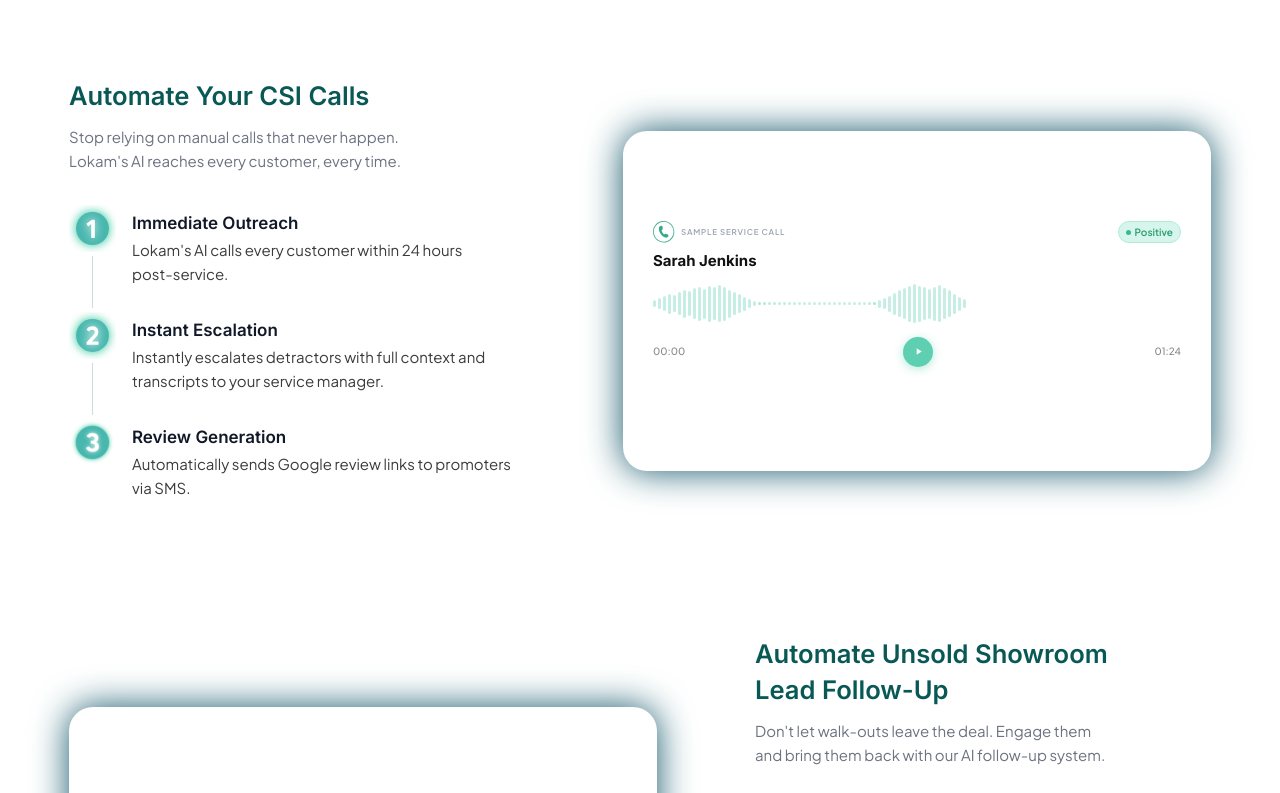
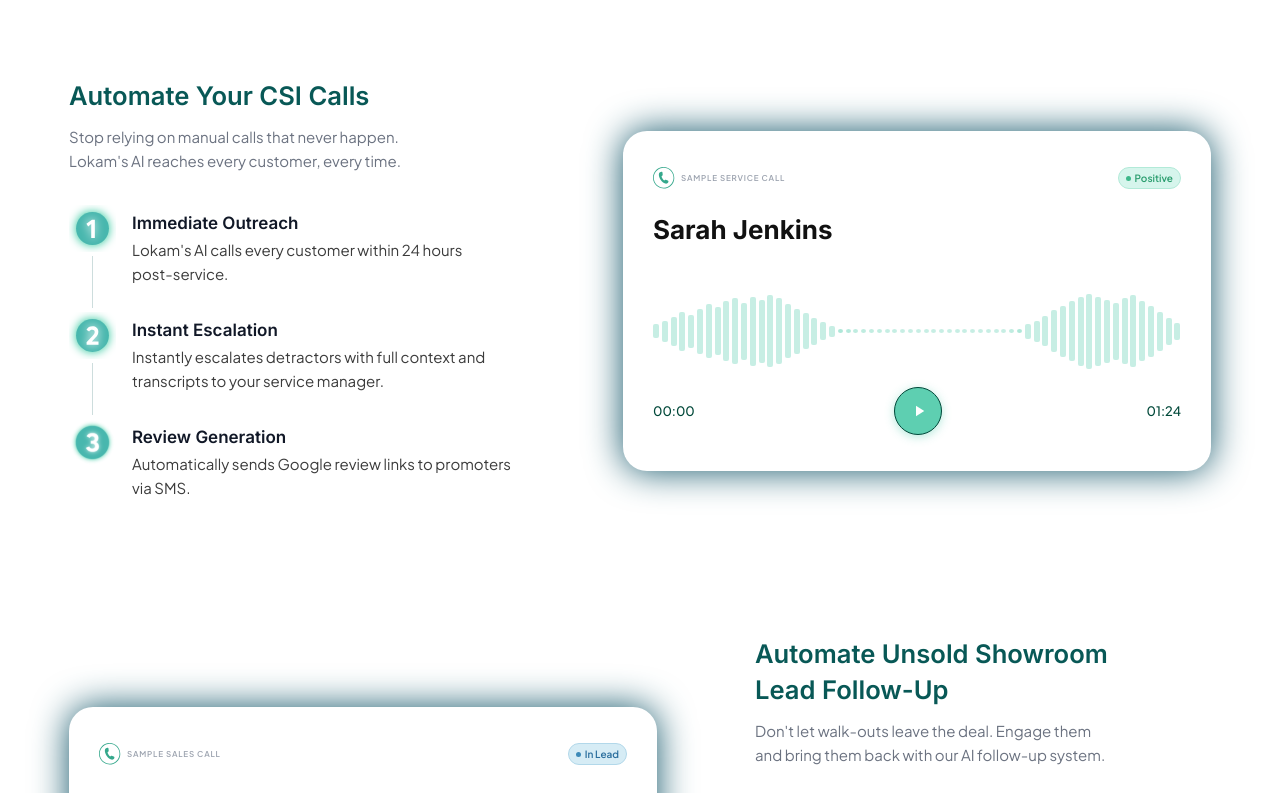
Before and after one commit to Lokam-AI/lokam-website, a Next.js app: page / in a window 1280 px wide. Shown: the part 1627-2420 px from the top of the page. Built offline with nearby package versions, Linux system fonts and the light colour scheme.

Commit message:
before gradient in how it works

```diff
--- a/app/components/HowItWorks.tsx
+++ b/app/components/HowItWorks.tsx
@@ -176,17 +176,17 @@
 
   return (
     <div
-      className="bg-white"
+      className="bg-white flex flex-col"
       style={{
         width: 588,
         borderRadius: 24,
         height: 340,
-        padding: "90px 30px 5px",
+        padding: "36px 30px 36px",
         boxShadow: "0 0 36px #125669",
       }}
     >
       {/* Header */}
-      <div className="flex items-center justify-between mb-2">
+      <div className="flex items-center justify-between mb-6">
         <div className="flex items-center gap-1.5">
           <img src="/assets/phone.svg" alt="" className="flex-shrink-0" style={{ width: 22, height: 22 }} />
           <span className="font-sans font-semibold text-[#9ca3af] uppercase" style={{ fontSize: 8, letterSpacing: "0.10em" }}>
@@ -203,14 +203,14 @@
       </div>
 
       {/* Name */}
-      <div className="font-display mb-3" style={{ fontWeight: 700, fontSize: 15, color: "#111", lineHeight: 1.3 }}>
+      <div className="font-display mb-3" style={{ fontWeight: 700, fontSize: 26, color: "#111", lineHeight: 1.3 }}>
         {name}
       </div>
 
       {/* Waveform — overflow hidden so bars stay within card */}
       <div
-        className="overflow-hidden cursor-pointer select-none mb-3"
-        style={{ height: 42 }}
+        className="overflow-hidden cursor-pointer select-none mb-4 mt-auto"
+        style={{ height: 80 }}
         onClick={handleWaveformClick}
         role="slider"
         aria-label="Audio progress"
@@ -218,7 +218,7 @@
         aria-valuemin={0}
         aria-valuemax={totalSeconds}
       >
-        <div className="flex items-center" style={{ height: 42, gap: 2 }}>
+        <div className="flex items-center w-full justify-between" style={{ height: 80 }}>
           {waveformBars.map((bar, i) => {
             const isPlayed = i < playedBarCount;
             const isDot = bar.opacity < 0.5;
@@ -226,8 +226,8 @@
               <div
                 key={i}
                 style={{
-                  width: isDot ? 3 : 3,
-                  height: isDot ? 3 : Math.round(bar.height * 0.39),
+                  width: isDot ? 5 : 6,
+                  height: isDot ? 4 : Math.round(bar.height * 0.75),
                   borderRadius: isDot ? "50%" : 2,
                   backgroundColor: "#5ecfb1",
                   opacity: isPlayed ? 1 : isDot ? bar.opacity + 0.1 : 0.35,
@@ -242,27 +242,27 @@
 
       {/* Controls */}
       <div className="flex items-center justify-between">
-        <span className="font-sans" style={{ fontSize: 10, color: "#888", fontWeight: 500, minWidth: 30 }}>
+        <span className="font-sans" style={{ fontSize: 13, color: "#004839", fontWeight: 500, minWidth: 40 }}>
           {formatTime(currentTime)}
         </span>
         <button
           onClick={() => setIsPlaying((p) => !p)}
           className="flex items-center justify-center rounded-full focus:outline-none flex-shrink-0"
-          style={{ width: 30, height: 30, backgroundColor: "#5ecfb1", border: "none", cursor: "pointer", boxShadow: "0 2px 10px rgba(94,207,177,0.45)" }}
+          style={{ width: 48, height: 48, backgroundColor: "#5ecfb1", border: "0.5px solid #004839", cursor: "pointer", boxShadow: "0 2px 10px rgba(94,207,177,0.45)" }}
           aria-label={isPlaying ? "Pause" : "Play"}
         >
           {isPlaying ? (
-            <svg width="11" height="11" viewBox="0 0 24 24" fill="white">
+            <svg width="18" height="18" viewBox="0 0 24 24" fill="white">
               <rect x="5" y="4" width="4" height="16" rx="1" fill="white" />
               <rect x="15" y="4" width="4" height="16" rx="1" fill="white" />
             </svg>
           ) : (
-            <svg width="11" height="11" viewBox="0 0 24 24" fill="white" style={{ marginLeft: 1 }}>
+            <svg width="18" height="18" viewBox="0 0 24 24" fill="white" style={{ marginLeft: 2 }}>
               <path d="M8 5v14l11-7L8 5z" fill="white" />
             </svg>
           )}
         </button>
-        <span className="font-sans" style={{ fontSize: 10, color: "#888", fontWeight: 500, minWidth: 30, textAlign: "right" }}>
+        <span className="font-sans" style={{ fontSize: 13, color: "#004839", fontWeight: 500, minWidth: 40, textAlign: "right" }}>
           {formatTime(totalSeconds)}
         </span>
       </div>
```
